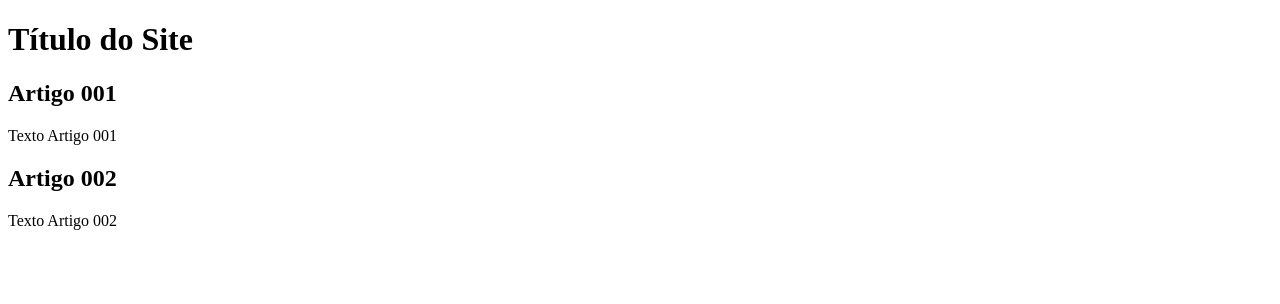
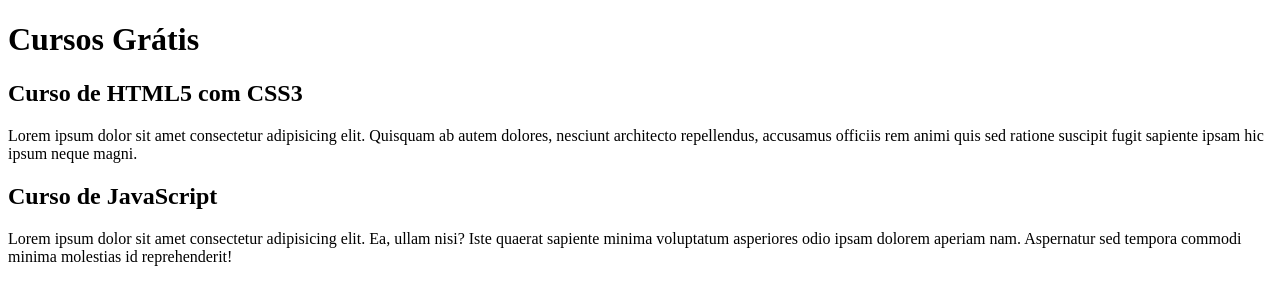
Before and after one commit to WilsonJr90/projeto-site, a plain HTML site: page index.html in a window 1280 px wide. Drawn offline with Linux system fonts and the light colour scheme.

Commit message:
Comecei a escrever o conteúdo

```diff
--- a/index.html
+++ b/index.html
@@ -8,15 +8,15 @@
 <body>
   <main>
       <header>
-          <h1>Título do Site</h1>
+          <h1>Cursos Grátis</h1>
       </header>
       <article>
-          <h2>Artigo 001</h2>
-          <p>Texto Artigo 001</p>
+          <h2>Curso de HTML5 com CSS3</h2>
+          <p>Lorem ipsum dolor sit amet consectetur adipisicing elit. Quisquam ab autem dolores, nesciunt architecto repellendus, accusamus officiis rem animi quis sed ratione suscipit fugit sapiente ipsam hic ipsum neque magni.</p>
       </article>
       <article>
-          <h2>Artigo 002</h2>
-          <p>Texto Artigo 002</p>
+          <h2>Curso de JavaScript</h2>
+          <p>Lorem ipsum dolor sit amet consectetur adipisicing elit. Ea, ullam nisi? Iste quaerat sapiente minima voluptatum asperiores odio ipsam dolorem aperiam nam. Aspernatur sed tempora commodi minima molestias id reprehenderit!</p>
       </article>
   </main>
 </body>
```
